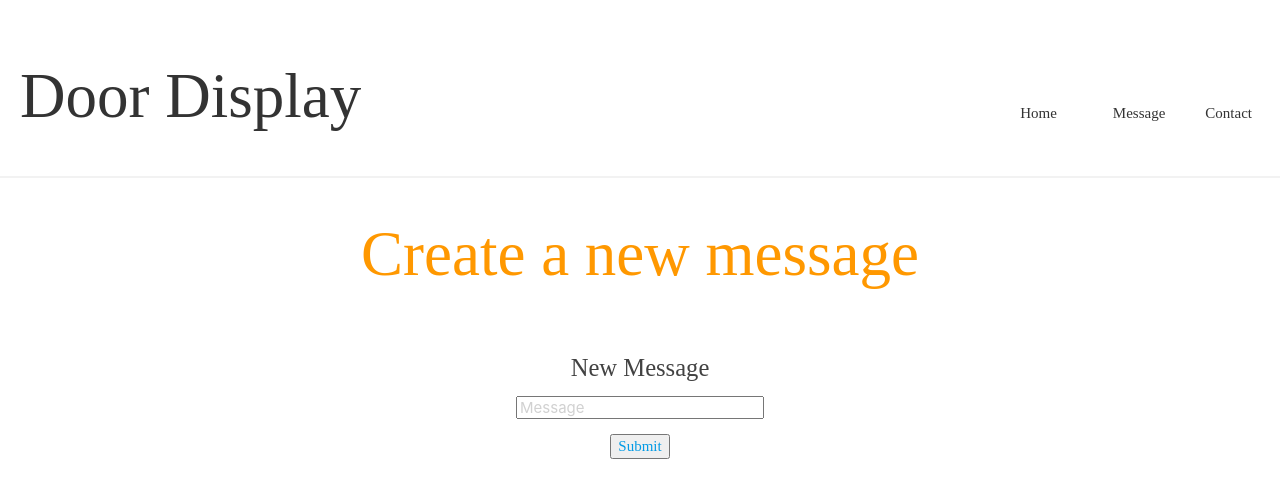
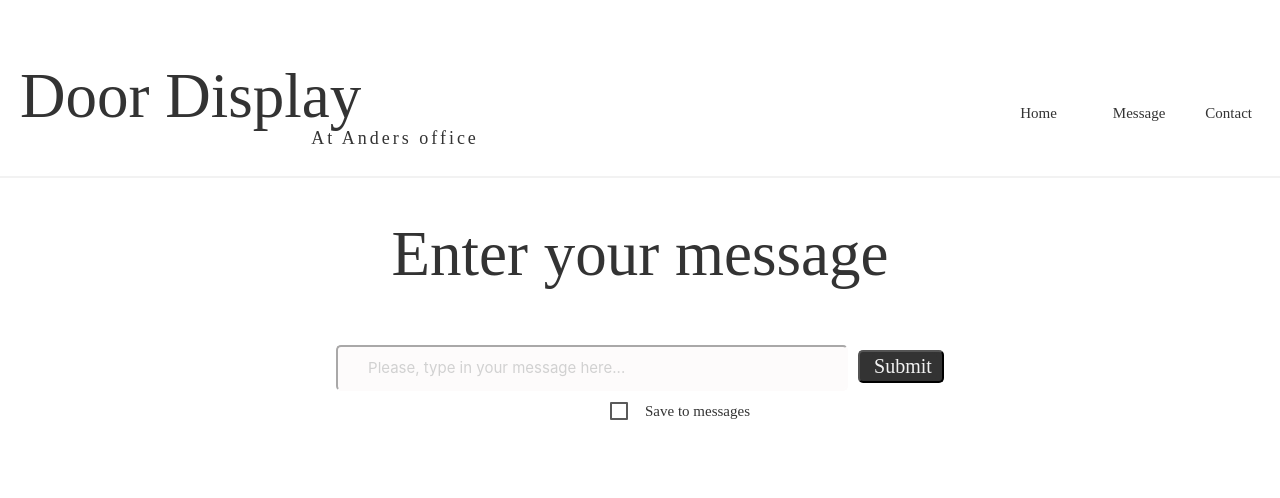
Before and after one commit to johanssoncfrida/II1302, a React (Create React App) app in the folder Software/webapp/: page /newmessage in a window 1280 px wide. Shown: the top 498 px of the page. Built offline with nearby package versions, Linux system fonts and the light colour scheme; no server answers.

Commit message:
Newmessageview

```diff
--- a/Software/webapp/src/index.css
+++ b/Software/webapp/src/index.css
@@ -35,6 +35,15 @@ code {
 .navbar h1 {
   color: #333;
 }
+
+#officeheader {
+  color: #333;
+  margin-top: 100px;
+  margin-left: -50px;
+  font-size: 18px;
+  letter-spacing: 3px;
+}
+
 .navbar .links {
   margin-left: auto;
   margin-bottom: -50px;
@@ -95,3 +104,33 @@ code {
   cursor: pointer;
   color: black;
 }
+
+/*New Message*/
+
+.header-message{
+  color: #333;
+}
+input[type=message] {
+  width: 40%;
+  padding: 12px 30px;
+  margin: 8px 0;
+  background-color:rgb(253, 251, 251);
+  border-color: rgb(253, 251, 251);
+  border-radius: 5px;
+}
+ #newMessageButton {
+   background-color: #333;
+   color:#f2f2f2;
+   margin-left:10px;
+   padding: 3px 5px 3px 2px;
+   border-radius: 5px;
+   font-size: 20px;
+   }
+
+   #formcheckbox {
+     width: 1200px;
+     float:right;
+   }
+   .formcheckbox {
+    float:right;
+   }
--- a/Software/webapp/src/views/headerView.js
+++ b/Software/webapp/src/views/headerView.js
@@ -4,6 +4,7 @@ const HeaderView = () => {
     return (
         <div className="navbar">
             <h1>Door Display </h1>
+            <p id= "officeheader">At Anders office</p>
             <div className="links">
                 <p className = "plinks">Home</p>
                 <p className = "plinks">
--- a/Software/webapp/src/views/newMessageView.js
+++ b/Software/webapp/src/views/newMessageView.js
@@ -1,40 +1,45 @@
 import { NavLink } from "react-router-dom";
+
 
 const NewMessageView = ({handleChange, handleSubmit}) => {
   return (
-    <div>
+    <div id = "newMessage">
 
-      <h1 className="header center orange-text">
-        Create a new message
+      <h1 className="header-message">
+        Enter your message
       </h1>
       <br />
 
-      <div className="container">
-      <h5 className="grey-text text-darken-3">New Message</h5>
-      <form className="white">
-        <div className="input-field">
+      <div >
+      <form >
+        <div classname = "inputarea">
           <input
-            placeholder="Message"
+            classname = "inputfield"
+            placeholder="Please, type in your message here..."
             type="message"
-            id="message"
+            maxLength="30"
             onChange={(e) => handleChange(e)}
           />
-        </div>
-        <div className="input-field">
 
-        <button onClick={(e) => handleSubmit(e)}>
-        <NavLink to="/currentmessage">
+        <button id="newMessageButton" onClick={(e) => handleSubmit(e)}>
+        <NavLink id="newMessageButton" to="/currentmessage">
         Submit
         </NavLink>
         </button>
-
         </div>
-
-
       </form>
+      <div id="formcheckbox">
+        <form  action="#">
+          <p>
+            <label>
+              <input type="checkbox" />
+              <span>Save to messages</span>
+            </label>
+          </p>
+        </form>
+      </div>
     </div>
-
-    </div>
+  </div>
   );
 };
 
```
